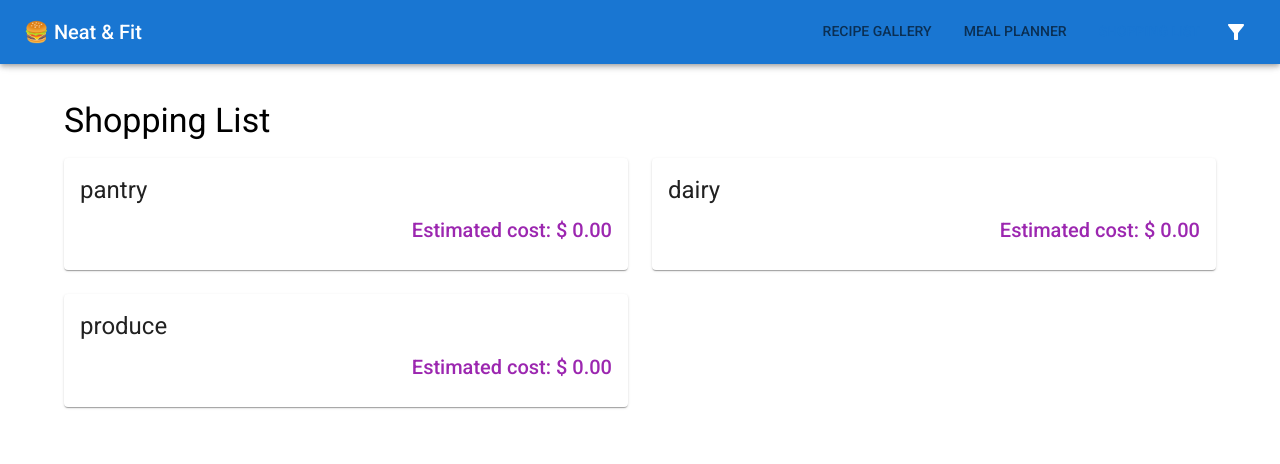
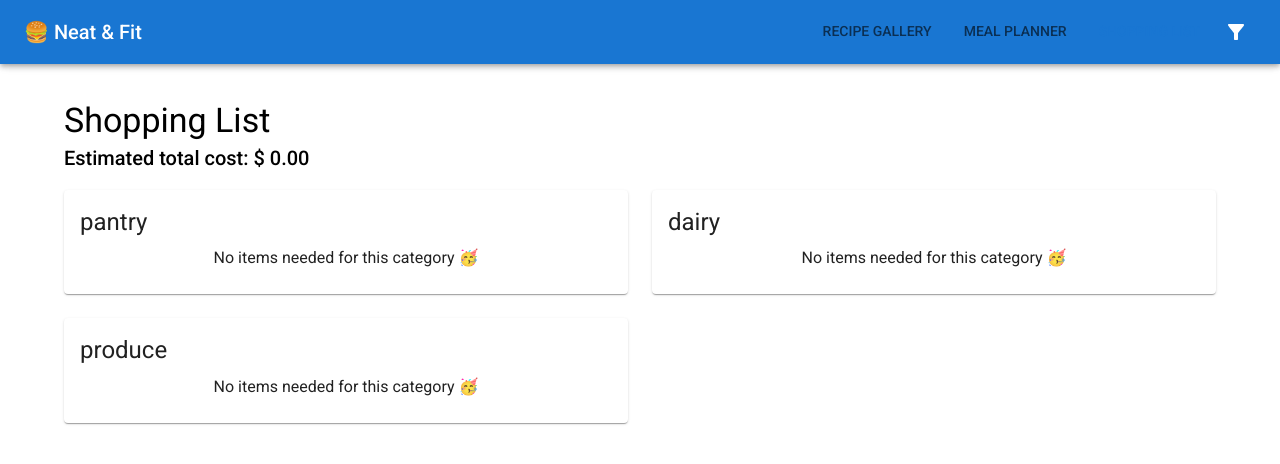
Before and after one commit to ploissken/meal-planner, a Next.js app: page /shopping-list in a window 1280 px wide. Shown: the top 464 px of the page. Built offline with nearby package versions, Linux system fonts and the light colour scheme; what @mui/material-nextjs would draw is missing.

Commit message:
mark ingredients as owned

```diff
--- a/src/app/meal-planner/context/MealPlannerContext.tsx
+++ b/src/app/meal-planner/context/MealPlannerContext.tsx
@@ -13,6 +13,7 @@ import {
 } from "@/types";
 import React, {
   createContext,
+  Dispatch,
   ReactNode,
   useContext,
   useEffect,
@@ -27,6 +28,7 @@ type MealPlannerContextType = {
   weekdays: string[];
   getIngredientCategories: () => string[];
   shoplist: FullRecipeIngredient[];
+  setShoplist: Dispatch<React.SetStateAction<FullRecipeIngredient[]>>;
   ingredients: Ingredient[];
 };
 
@@ -154,6 +156,7 @@ export const MealPlannerProvider = ({ children }: { children: ReactNode }) => {
         weekdays,
         getIngredientCategories,
         shoplist,
+        setShoplist,
         ingredients: mockIngredients as Ingredient[],
       }}
     >
--- a/src/app/shopping-list/components/CategoryList.tsx
+++ b/src/app/shopping-list/components/CategoryList.tsx
@@ -15,7 +15,7 @@ import {
 } from "@mui/material";
 
 export default function CategoryList({ category }: { category: string }) {
-  const { ingredients, shoplist } = useMealPlannerContext();
+  const { ingredients, shoplist, setShoplist } = useMealPlannerContext();
   const requiredIngredients = shoplist.filter(
     (ingredient) => ingredient.category === category
   );
@@ -30,7 +30,8 @@ export default function CategoryList({ category }: { category: string }) {
   );
 
   const handleCheckboxClick = (id: string) => {
-    console.log(`mark ingredient ${id} as not needed`);
+    const newList = shoplist.filter((ingredient) => ingredient.id !== id);
+    setShoplist(newList);
   };
 
   return (
@@ -81,9 +82,15 @@ export default function CategoryList({ category }: { category: string }) {
               </ListItemButton>
             );
           })}
-          <Typography variant="h6" textAlign="right" color="secondary">
-            {`Estimated cost: $ ${categoryTotal.toFixed(2)}`}
-          </Typography>
+          {uniqueIngredients.length === 0 ? (
+            <Typography textAlign="center">
+              No items needed for this category 🥳
+            </Typography>
+          ) : (
+            <Typography variant="h6" textAlign="right" color="secondary">
+              {`Estimated cost: $ ${categoryTotal.toFixed(2)}`}
+            </Typography>
+          )}
         </CardContent>
       </Card>
     </Grid>
--- a/src/app/shopping-list/components/ShoppingListContainer.tsx
+++ b/src/app/shopping-list/components/ShoppingListContainer.tsx
@@ -4,13 +4,17 @@ import { Container, Grid, Typography } from "@mui/material";
 import CategoryList from "./CategoryList";
 
 export default function ShoppingListContainer() {
-  const { getIngredientCategories } = useMealPlannerContext();
+  const { getIngredientCategories, shoplist } = useMealPlannerContext();
   const categories = getIngredientCategories();
+  const totalEstimated = shoplist
+    .reduce((a, c) => (a += c.estimatedCostPerUnit * c.quantity), 0)
+    .toFixed(2);
 
   return (
     <Container style={{ marginTop: "100px" }}>
-      <Typography variant="h4" component="h1" sx={{ mb: 2 }}>
-        Shopping List
+      <Typography variant="h4">Shopping List</Typography>
+      <Typography variant="h6" sx={{ mb: 2 }}>
+        Estimated total cost: $ {totalEstimated}
       </Typography>
 
       <Grid container spacing={{ xs: 2, md: 3 }}>
```
